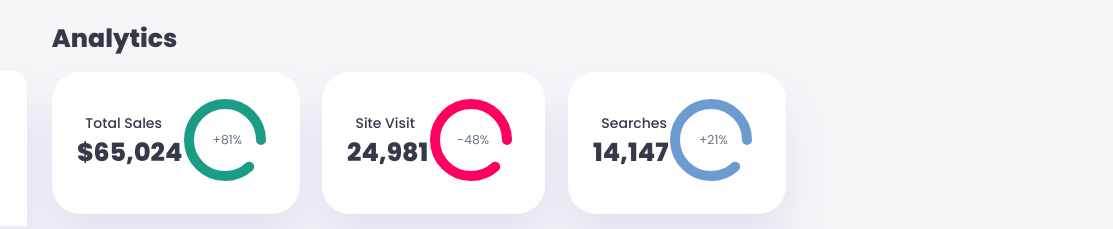
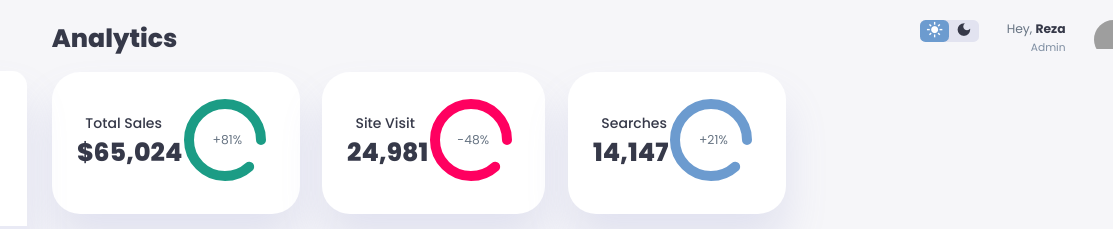
Before and after one commit to albrettto/adminDashboard, a plain HTML site: page index.html in a window 1280 px wide. Shown: the top 229 px of the page, 167-1280 px from the left. Drawn offline with Linux system fonts and the light colour scheme; grey boxes are pictures that could not be loaded.

Commit message:
Реализован Right Section Nav

```diff
--- a/index.html
+++ b/index.html
@@ -195,6 +195,38 @@
             <!-- End of Recent Orders Table -->
         </main>
         <!-- End Main Content -->
+
+        <!-- Right Section -->
+        <div class="right-section">
+            <div class="nav">
+                <button id="menu-btn">
+                    <span class="material-icons-sharp">
+                        menu
+                    </span>
+                </button>
+                <div class="dark-mode">
+                    <span class="material-icons-sharp active">
+                        light_mode
+                    </span>
+                    <span class="material-icons-sharp">
+                        dark_mode
+                    </span>
+                </div>
+
+                <div class="profile">
+                    <div class="info">
+                        <p>Hey, <b>Reza</b></p>
+                        <small class="text-muted">Admin</small>
+                    </div>
+                    <div class="profile-photo">
+                        <img src="images/profile-1.jpg">
+                    </div>
+                </div>
+
+            </div>
+        </div>
+        <!-- End of Right Section -->
+
     </div>
 
     <script src="order.js"> </script>
--- a/style.css
+++ b/style.css
@@ -377,3 +377,56 @@ main .recent-orders a {
     margin: 1rem auto;
     color: var(--color-primary);
 }
+
+.right-section {
+    margin-top: 1.4rem;
+}
+
+.right-section .nav {
+    display: flex;
+    justify-content: end;
+    gap: 2rem;
+}
+
+.right-section .nav button {
+    display: none;
+}
+
+.right-section .dark-mode {
+    background-color: var(--color-light);
+    display: flex;
+    justify-content: space-between;
+    align-items: center;
+    height: 1.6rem;
+    width: 4.2rem;
+    cursor: pointer;
+    border-radius: var(--border-radius-1);
+}
+
+.right-section .dark-mode span {
+    font-size: 1.2rem;
+    width: 50%;
+    height: 100%;
+    display: flex;
+    align-items: center;
+    justify-content: center;
+}
+
+.right-section .dark-mode span.active {
+    background-color: var(--color-primary);
+    color: white  ;
+    border-radius: var(--border-radius-1);
+}
+
+.right-section .nav .profile {
+    display: flex;
+    gap: 2rem;
+    text-align: right;
+}
+
+.right-section .nav .profile .profile-photo {
+    width: 2.8rem;
+    height: 2.8rem;
+    border-radius: 50%;
+    overflow: hidden;
+}
```
